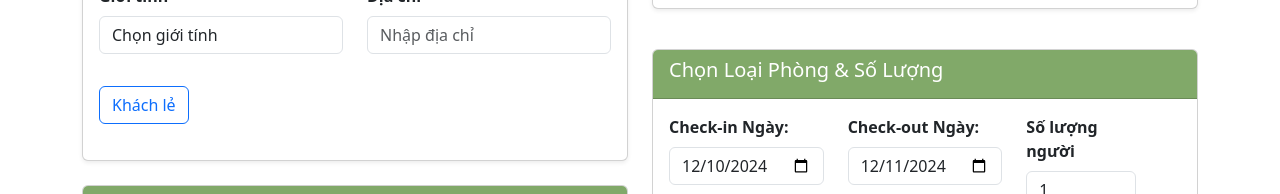
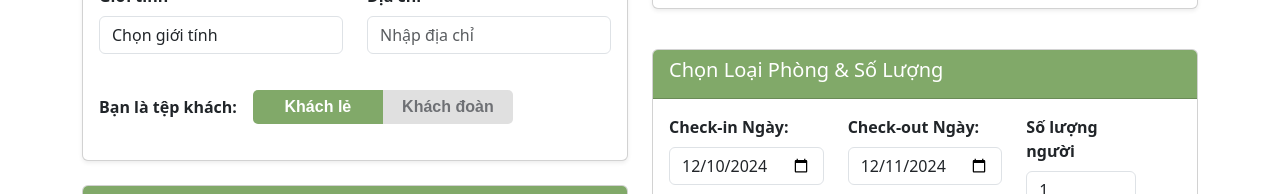
Before and after one commit to vanquang2002/client-customers_ver1, a React (Create React App) app: page /customerBooking/1 in a window 1280 px wide. Shown: the part 396-590 px from the top of the page. Built offline with nearby package versions, Linux system fonts and the light colour scheme; no server answers.

Commit message:
Update addUserForm.js

```diff
--- a/src/components/bookingRoom/addUserForm.js
+++ b/src/components/bookingRoom/addUserForm.js
@@ -1,6 +1,7 @@
 import React, { useState, useImperativeHandle, forwardRef } from 'react';
 import { Form, Row, Col, Card, Button, Alert } from 'react-bootstrap';
 import { BASE_URL } from "../../utils/config";
+import "./addUserForm.css";
 
 const AddUserForm = forwardRef(({ }, ref) => {
     const [customerData, setCustomerData] = useState({
@@ -322,13 +323,24 @@ const AddUserForm = forwardRef(({ }, ref) => {
                     </Row>
 
 
-                    <Button
-                        variant="outline-primary"
-                        className="mt-3"
-                        onClick={() => setBookingType(bookingType === 'Group' ? '' : 'Group')}
-                    >
-                        {bookingType === 'Group' ? 'Khách đoàn' : 'Khách lẻ'}
-                    </Button>
+                    <Form.Group controlId="bookingTypeToggle" className="d-flex align-items-center justify-content-start">
+    <strong className="me-3">Bạn là tệp khách:</strong>
+    <div className="toggle-container">
+        <button
+            type="button"
+            className={` toggle-button left ${bookingType === '' ? 'active' : ''}`}
+            onClick={() => setBookingType('')}
+        >{"Khách lẻ"}
+        </button>
+        <button
+            type="button"
+            className={`toggle-button right ${bookingType === 'Group' ? 'active' : ''}`}
+            onClick={() => setBookingType('Group')}
+        >
+            Khách đoàn
+        </button>
+    </div>
+</Form.Group>
 
                     {bookingType === 'Group' && (
                         <>
```
